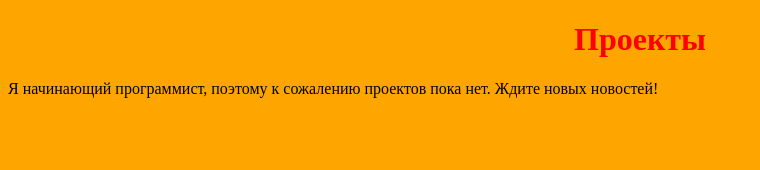
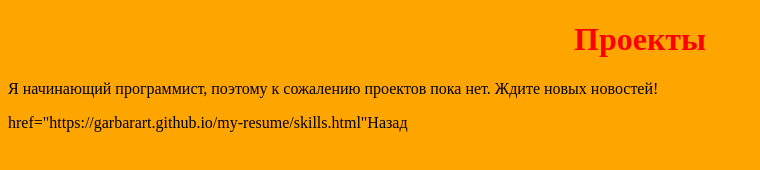
Before and after one commit to garbarart/my-resume, a plain HTML site: page projects.html in a window 1280 px wide. Shown: the whole page, without its empty margins (0-760 px from the left). Drawn offline with Linux system fonts and the light colour scheme.

Commit message:
Update projects.html

```diff
--- a/projects.html
+++ b/projects.html
@@ -21,5 +21,6 @@
     <body>
         <h1>Проекты</h1>
         <p>Я начинающий программист, поэтому к сожалению проектов пока нет. Ждите новых новостей!</p>
+        <a>href="https://garbarart.github.io/my-resume/skills.html"Назад</a>
     </body>
 </html>
```
